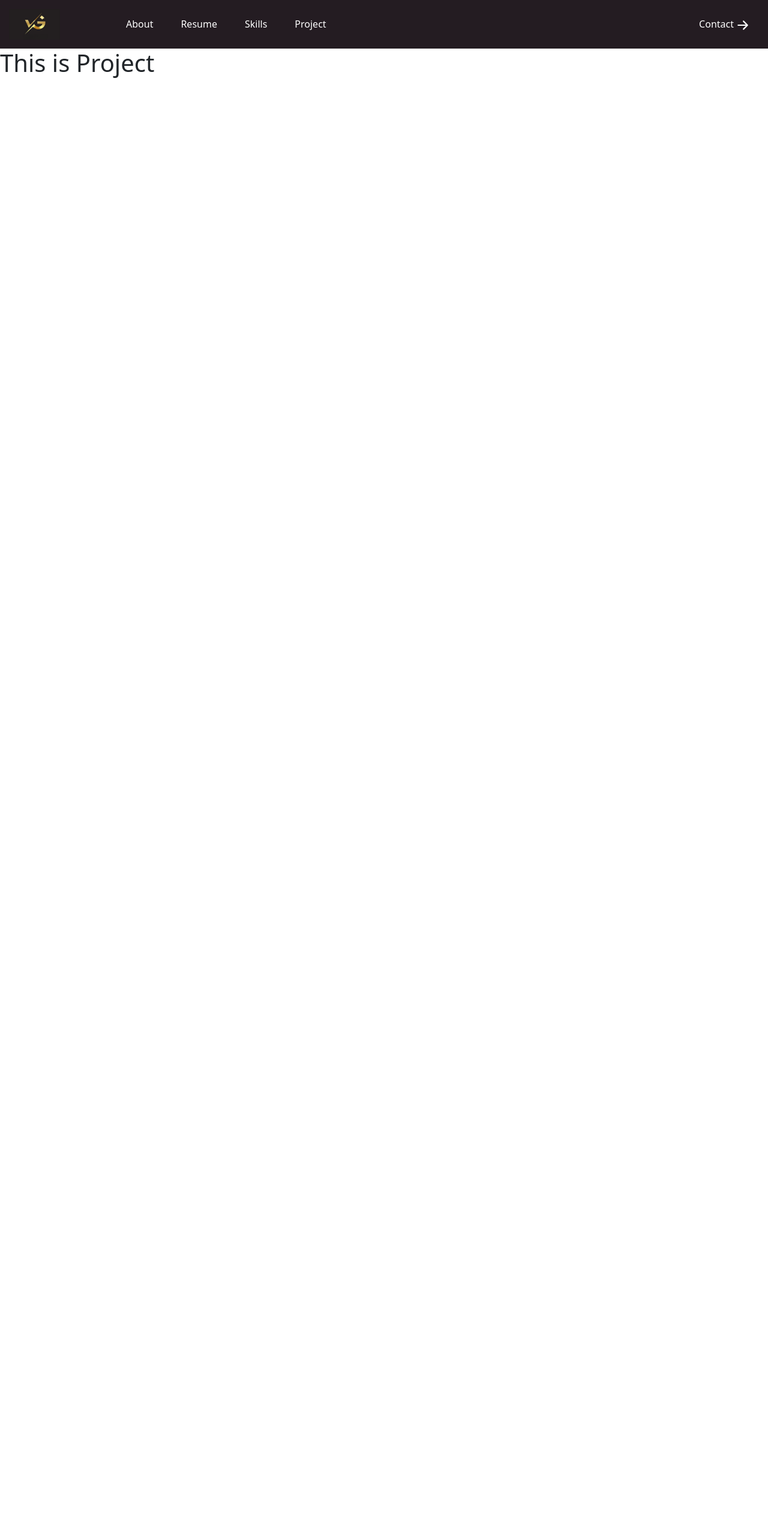
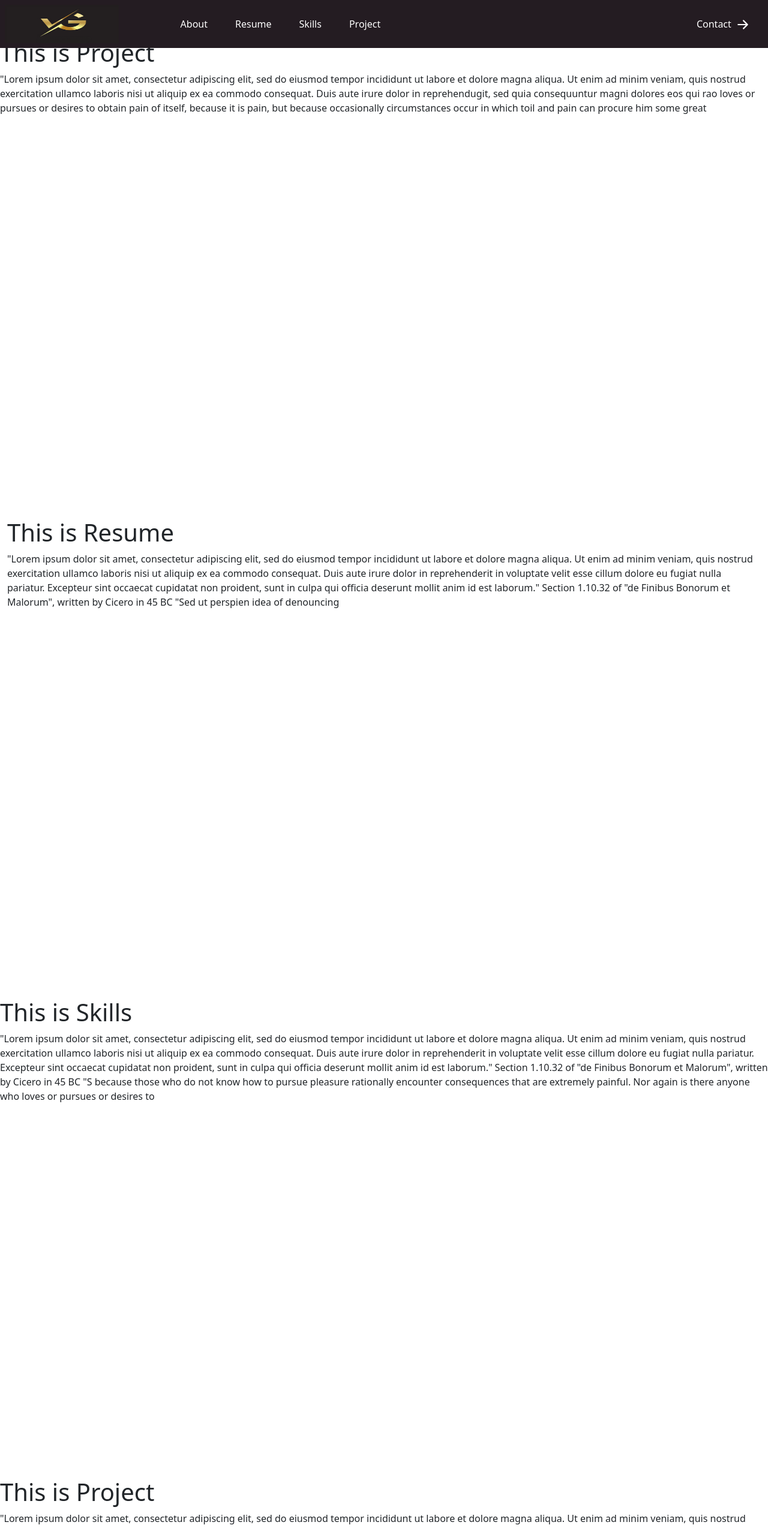
Before and after one commit to Vojaspy/Project2---Portfolio-using-ReactJS, a React (Create React App) app: page /Project in a window 1280 px wide. Shown: the top 2548 px of the page at 60% size. Before the commit the page ends 800 px from the top, so only its background shows below. Built offline with nearby package versions, Linux system fonts and the light colour scheme.

Commit message:
The pages are working properly on large screens but not on small screens

```diff
--- a/package.json
+++ b/package.json
@@ -15,6 +15,7 @@
     "react-icons": "^5.0.1",
     "react-router-dom": "^6.21.3",
     "react-scripts": "5.0.1",
+    "react-scroll": "^1.9.0",
     "react-typed": "^1.2.0",
     "typewriter-effect": "^2.21.0",
     "web-vitals": "^2.1.4"
--- a/src/App.js
+++ b/src/App.js
@@ -1,5 +1,4 @@
 import logo from "./logo.svg";
-// import './App.css';
 import About from "./components/About";
 import Contact from "./components/Contact";
 import Navbar from "./components/Navbar";
@@ -7,17 +6,16 @@ import Project from "./components/Project";
 import Resume from "./components/Resume";
 import Skills from "./components/Skills";
 import "bootstrap/dist/css/bootstrap.css";
-// import Container from "react-bootstrap/Container";
+
 
 function App() {
   return (
     <>
       <Navbar />
-      {/* <About />
-    <Resume />
-    <Project />
-    <Skills />
-    <Contact /> */}
+      <Resume />
+      <Skills />
+      <Project />
+      <Contact />
     </>
   );
 }
--- a/src/components/About.js
+++ b/src/components/About.js
@@ -1,33 +1,37 @@
 import ReactTyped from "react-typed";
-import ronaldo from './ronaldo.png'
+import ronaldo from "./ronaldo.png";
+import Router from "react-router-dom";
 
 const About = () => {
-
-  const styles = {
-    textDecoration : 'underline',
-    textDecorationColor : '#33ccff',
-    fontFamily: 'Noto Sans',
+  const textStyles = {
+    textDecoration: "underline",
+    textDecorationColor: "#33ccff",
+    fontFamily: "Noto Sans",
   };
 
   const typeStyles = {
-    justifyContent: 'center',
-    alignItems: 'center',
+    justifyContent: "center",
+    alignItems: "center",
+  };
+
+  const styles = {
+    paddingTop : '5%',
+    height:'100vh',
+    width:'100%',
   }
-
 
   return (
     <>
+      <section id="about" style={styles}>
         <div className="container-fluid">
           <div className="row d-flex" style={typeStyles}>
-          <div className="col-10 col-md-6 col-lg-4 offset-lg-2">
-            <h1 className="mt-2">
-              Vojas Gonnade
-            </h1>
+            <div className="col-6 col-md-6 col-lg-4 offset-lg-2">
+              <h1 className="mt-2">Vojas Gonnade</h1>
               <h3>
-              I am a {''}
+                I am a {""}
                 <ReactTyped
-            style={styles}
-            strings={['Web Developer','Coder','Designer','Footballer']}
+                  style={textStyles}
+                  strings={["Web Developer", "Coder", "Designer", "Footballer"]}
                   typeSpeed={100}
                   backSpeed={50}
                   loop
@@ -35,11 +39,12 @@ const About = () => {
                 />
               </h3>
             </div>
-          <div className="col-10 col-md-6 col-lg-6">
-            <img src={ronaldo} alt="cr7" className="mt-3" />
+            <div className="col-6 col-md-6 col-lg-6">
+              <img src={ronaldo} alt="cr7" className="mt-3 sm-mt-5" />
             </div>
           </div>
         </div>
+      </section>
     </>
   );
 };
--- a/src/components/Contact.js
+++ b/src/components/Contact.js
@@ -1,7 +1,22 @@
 const Contact = () => {
+    const styles = {
+        paddingTop :'5%',
+        height:'100vh',
+        width:'100%'
+    }
     return (
         <>
+        <section id="contact" style={styles}>
+
             <h1>This is contact</h1>
+            "Lorem ipsum dolor sit amet, consectetur adipiscing elit, sed do
+          eiusmod tempor incididunt ut labore et dolore magna aliqua. Ut enim ad
+          minim veniam, quis nostrud exercitation ullamco laboris nisi ut
+          aliquip ex ea commodo consequat. Duis aute irure dolor in
+          reprehenderit in voluptate velit esse cillum dolore eu fugiat nulla
+          pariahil molestiae consequatur, vel illum
+
+        </section>
         </>
      );
 }
--- a/src/components/Navbar.js
+++ b/src/components/Navbar.js
@@ -1,15 +1,14 @@
-import { useRef } from 'react';
-import { Link, Routes, Route } from 'react-router-dom';
-import Skills from './Skills';
-import Resume from './Resume';
-import Project from './Project';
-import Contact from './Contact';
-import About from './About';
-import { ArrowRightIcon } from '@heroicons/react/solid';
-import Hamburger from 'hamburger-react';
-import { useState, useEffect } from 'react';
-import logo from '../assets/Final Logo.png';
-
+import { useRef } from "react";
+import { Routes, Route } from "react-router-dom";
+import Skills from "./Skills";
+import Resume from "./Resume";
+import Project from "./Project";
+import Contact from "./Contact";
+import About from "./About";
+import { ArrowRightIcon } from "@heroicons/react/solid";
+import Hamburger from "hamburger-react";
+import { useState, useEffect } from "react";
+import logo from "../assets/Final Logo.png";
 
 const Navbar = () => {
   const [isMobile, setMobile] = useState(window.innerWidth <= 768);
@@ -17,36 +16,37 @@ const Navbar = () => {
   const menuRef = useRef(null);
 
   const styles = {
-    textDecoration: 'none',
-    padding: '7px',
-    color: 'white',
+    textDecoration: "none",
+    padding: "7px",
+    color: "white",
   };
 
   const imgStyles = {
-    width : '85px'
-  }
+    width: "15%",
+    height:'100%'
+  };
 
   const mobileMenuStyles = {
-    position: 'fixed',
+    position: "fixed",
     top: 0,
     left: 0,
-    width: '100vw',
-    height: '100vh',
-    backgroundColor: 'rgba(0, 0, 0, 0.8)',
-    display: 'flex',
-    justifyContent: 'center',
-    alignItems: 'center',
+    width: "100vw",
+    height: "100vh",
+    backgroundColor: "rgba(0, 0, 0, 0.8)",
+    display: "flex",
+    justifyContent: "center",
+    alignItems: "center",
     zIndex: 10,
   };
 
   const mobileMenuListStyles = {
-    listStyle: 'none',
+    listStyle: "none",
     padding: 0,
-    textAlign: 'center',
+    textAlign: "center",
   };
 
   const mobileMenuItemStyles = {
-    marginBottom: '15px', // Add spacing between list items
+    marginBottom: "15px",
   };
 
   useEffect(() => {
@@ -54,11 +54,11 @@ const Navbar = () => {
       setMobile(window.innerWidth <= 768);
     };
 
-    window.addEventListener('resize', handleResize);
-    handleResize(); // Call initially to set the initial value
+    window.addEventListener("resize", handleResize);
+    handleResize();
 
     return () => {
-      window.removeEventListener('resize', handleResize);
+      window.removeEventListener("resize", handleResize);
     };
   }, []);
 
@@ -71,69 +71,143 @@ const Navbar = () => {
   };
 
   return (
-    <div>
-      <nav className="d-flex p-2 justify-content-between align-items-center position-sticky" style={{ backgroundColor: '#241c22' }}>
-        <Link to="/" className="align-self-start me-5" style={styles}>
-          <img src={logo} alt='logo' style={imgStyles}/>
-        </Link>
+    <div >
+      <nav
+        className="d-flex p-2 justify-content-between align-items-center fixed-top"
+        style={{ backgroundColor: "#241c22", zIndex:"1000",height:'10%'}}
+      >
+        <img
+          src={logo}
+          alt="logo"
+          style={imgStyles}
+          className="align-self-start me-5"
+        />
         {isMobile && (
-          <button className="hamburger" onClick={handleMenuToggle} ref={menuRef} style={{ background: 'none', border: 'none' }}>
+          <button
+            className="hamburger"
+            onClick={handleMenuToggle}
+            ref={menuRef}
+            style={{ background: "none", border: "none" }}
+          >
             <Hamburger
               toggled={isMenuOpen}
               color="white"
-              style={{ width: '16px', height: '16px' }}
+              style={{ width: "16px", height: "16px" }}
             />
           </button>
         )}
         {!isMobile && (
           <>
-            <Link to="/" className="nav-item me-3 ms-5" style={styles}>
+            <a
+              href="#about"
+              smooth={true}
+              duration={500}
+              className="nav-item me-3 ms-5"
+              style={styles}
+            >
               About
-            </Link>
-            <Link to="/Resume" className="nav-item mx-3 " style={styles}>
+            </a>
+            <a
+              href="#resume"
+              smooth={true}
+              duration={300}
+              style={styles}
+              className="nav-item mx-3"
+            >
               Resume
-            </Link>
-            <Link to="/Skills" className="nav-item mx-3 " style={styles}>
+            </a>
+            <a
+              href="#skills"
+              smooth={true}
+              duration={500}
+              className="nav-item mx-3 "
+              style={styles}
+            >
               Skills
-            </Link>
-            <Link to="/Project" className="nav-item mx-3 " style={styles}>
+            </a>
+            <a
+              href="#project"
+              smooth={true}
+              duration={500}
+              className="nav-item mx-3"
+              style={styles}
+            >
               Project
-            </Link>
-            <Link to="/Contact" className="nav-item mx-3 ms-auto" style={styles}>
-              Contact
-              <ArrowRightIcon className="ms-1" style={{ width: '22px' }} />
-            </Link>
+            </a>
+            <a
+              href="#contact"
+              smooth={true}
+              duration={500}
+              className="nav-item mx-3 ms-auto"
+              style={styles}
+            >
+              Contact{" "}
+              <ArrowRightIcon className="ms-1" style={{ width: "22px" }} />
+            </a>
           </>
         )}
       </nav>
 
       {isMobile && isMenuOpen && (
-        <div className="mobile-menu" style={mobileMenuStyles} onClick={handleMenuClose}>
-          <ul className="mobile-menu-list" ref={menuRef} style={mobileMenuListStyles}>
+        <div
+          className="mobile-menu"
+          style={mobileMenuStyles}
+          onClick={handleMenuClose}
+        >
+          <ul
+            className="mobile-menu-list"
+            ref={menuRef}
+            style={mobileMenuListStyles}
+          >
             <li style={mobileMenuItemStyles}>
-              <Link to="/" style={styles}>
+              <a
+                href="#about"
+                smooth={true}
+                duration={500}
+                style={styles}
+              >
                 About
-              </Link>
+              </a>
             </li>
             <li style={mobileMenuItemStyles}>
-              <Link to="/Resume" style={styles}>
+              <a
+                href="#resume"
+                smooth={true}
+                duration={500}
+                style={styles}
+              >
                 Resume
-              </Link>
+              </a>
             </li>
             <li style={mobileMenuItemStyles}>
-              <Link to="/Skills" style={styles}>
+              <a
+                href="#skills"
+                smooth={true}
+                duration={500}
+                style={styles}
+              >
                 Skills
-              </Link>
+              </a>
             </li>
             <li style={mobileMenuItemStyles}>
-              <Link to="/Project" style={styles}>
+              <a
+                href="#project"
+                smooth={true}
+                duration={500}
+                style={styles}
+              >
                 Project
-              </Link>
+              </a>
             </li>
             <li style={mobileMenuItemStyles}>
-              <Link to="/Contact" style={styles}>
+              <a
+                href="#contact"
+                smooth={true}
+                duration={500}
+                style={styles}
+              >
                 Contact
-              </Link>
+              </a>
             </li>
           </ul>
         </div>
--- a/src/components/Project.js
+++ b/src/components/Project.js
@@ -1,7 +1,24 @@
 const Project = () => {
+    const styles = {
+        paddingTop:'5%',
+        height:'100vh',
+        width:'100%'
+    }
     return (
         <>
+        <section id="project" style={styles}>
+
         <h1>This is Project</h1>
+        "Lorem ipsum dolor sit amet, consectetur adipiscing elit, sed do
+          eiusmod tempor incididunt ut labore et dolore magna aliqua. Ut enim ad
+          minim veniam, quis nostrud exercitation ullamco laboris nisi ut
+          aliquip ex ea commodo consequat. Duis aute irure dolor in
+          reprehendugit, sed quia consequuntur magni dolores eos
+          qui rao loves or pursues or desires to
+          obtain pain of itself, because it is pain, but because occasionally
+          circumstances occur in which toil and pain can procure him some great
+
+        </section>
         </>
      );
 }
--- a/src/components/Resume.js
+++ b/src/components/Resume.js
@@ -1,9 +1,36 @@
 const Resume = () => {
-    return (
-        <>
-            <h1>This is Resume</h1>
-        </>
-     );
-}
+  const styles = {
+    paddingTop: "5%",
+    height: "100vh",
+    width: "100%",
+  };
+
+  return (
+    <>
+      <section style={styles} id="resume">
+        <div className="container-fluid">
+          <div className="row">
+            <div className="col">
+              <h1>This is Resume</h1>
+                <div className="col">
+                  "Lorem ipsum dolor sit amet, consectetur adipiscing elit, sed
+                  do eiusmod tempor incididunt ut labore et dolore magna aliqua.
+                  Ut enim ad minim veniam, quis nostrud exercitation ullamco
+                  laboris nisi ut aliquip ex ea commodo consequat. Duis aute
+                  irure dolor in reprehenderit in voluptate velit esse cillum
+                  dolore eu fugiat nulla pariatur. Excepteur sint occaecat
+                  cupidatat non proident, sunt in culpa qui officia deserunt
+                  mollit anim id est laborum." Section 1.10.32 of "de Finibus
+                  Bonorum et Malorum", written by Cicero in 45 BC "Sed ut
+                  perspien idea of denouncing
+                </div>
+              </div>
+            </div>
+          </div>
+
+      </section>
+    </>
+  );
+};
 
 export default Resume;
--- a/src/components/Skills.js
+++ b/src/components/Skills.js
@@ -1,7 +1,27 @@
 const Skills = () => {
+     const styles = {
+        paddingTop:'5%',
+        height:'100vh',
+        width :'100%',
+     }
     return (
         <>
+        <section id="skills" style={styles}>
+
             <h1>This is Skills</h1>
+            "Lorem ipsum dolor sit amet, consectetur adipiscing elit, sed do
+          eiusmod tempor incididunt ut labore et dolore magna aliqua. Ut enim ad
+          minim veniam, quis nostrud exercitation ullamco laboris nisi ut
+          aliquip ex ea commodo consequat. Duis aute irure dolor in
+          reprehenderit in voluptate velit esse cillum dolore eu fugiat nulla
+          pariatur. Excepteur sint occaecat cupidatat non proident, sunt in
+          culpa qui officia deserunt mollit anim id est laborum." Section
+          1.10.32 of "de Finibus Bonorum et Malorum", written by Cicero in 45 BC
+          "S because those who do not know how to
+          pursue pleasure rationally encounter consequences that are extremely
+          painful. Nor again is there anyone who loves or pursues or desires to
+
+        </section>
         </>
      );
 }
```
Also changed, not shown: 1 other file (tests, documents, lock files or other folders). Lines whose indentation alone changed are shown as unchanged.
